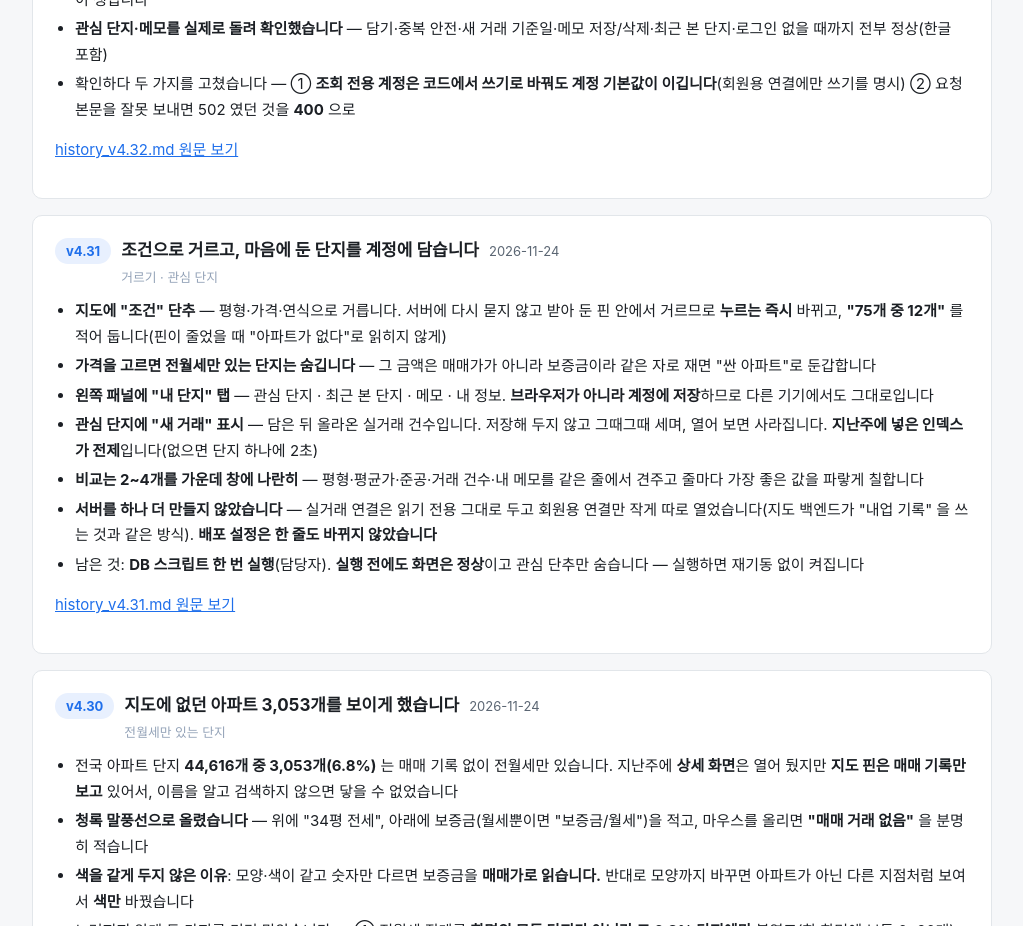
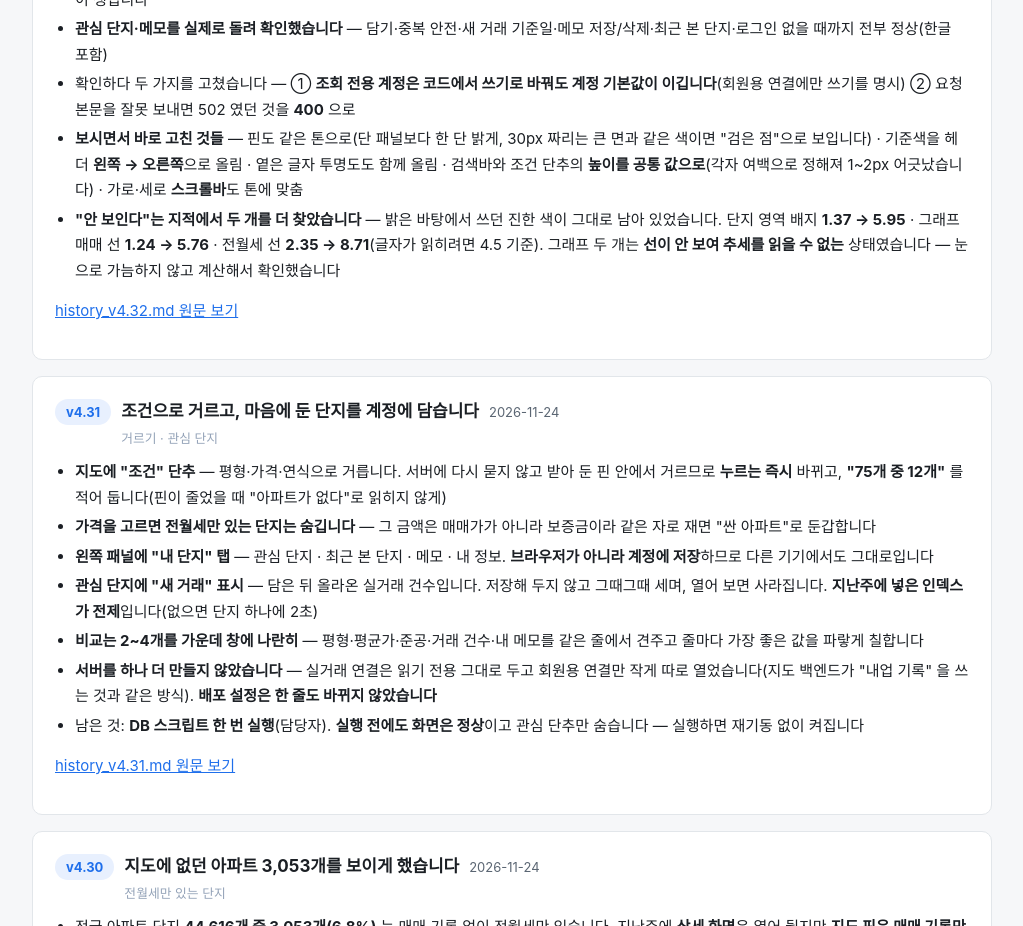
Before and after one commit to stylealist/sj-lab, a plain HTML site: page history/web/index.html in a window 1280 px wide. Shown: the part 980-1906 px from the top of the page, without its empty margins (128-1151 px from the left). Drawn offline with Linux system fonts and the light colour scheme.

Commit message:
docs: v4.32 후속 내용을 오프라인 요약 페이지에도 반영
- 보면서 고친 것들(핀 톤·기준색 밝힘·글자 투명도·공통 높이·스크롤바)과
  안 보이던 색 3곳(대비 1.37/1.24/2.35 → 5.95/5.76/8.71)을 카드에 추가
- 발행 페이지(artifact.html)에는 이미 들어가 있던 내용이다 — 두 곳을 맞춘다
- 발행: Version 145

Co-Authored-By: Claude Opus 5 <noreply@anthropic.com>

```diff
--- a/history/web/index.html
+++ b/history/web/index.html
@@ -124,6 +124,8 @@
         <li><b>지도와 단지 말풍선은 그대로</b>입니다 — 배경 지도가 밝아 말풍선은 흰 바탕이 가장 잘 읽힙니다. 작은 단추들은 평소 조용하게 두고 켜졌을 때만 색이 생깁니다</li>
         <li><b>관심 단지·메모를 실제로 돌려 확인했습니다</b> — 담기·중복 안전·새 거래 기준일·메모 저장/삭제·최근 본 단지·로그인 없을 때까지 전부 정상(한글 포함)</li>
         <li>확인하다 두 가지를 고쳤습니다 — ① <b>조회 전용 계정은 코드에서 쓰기로 바꿔도 계정 기본값이 이깁니다</b>(회원용 연결에만 쓰기를 명시) ② 요청 본문을 잘못 보내면 502 였던 것을 <b>400</b> 으로</li>
+        <li><b>보시면서 바로 고친 것들</b> — 핀도 같은 톤으로(단 패널보다 한 단 밝게, 30px 짜리는 큰 면과 같은 색이면 "검은 점"으로 보입니다) · 기준색을 헤더 <b>왼쪽 → 오른쪽</b>으로 올림 · 옅은 글자 투명도도 함께 올림 · 검색바와 조건 단추의 <b>높이를 공통 값으로</b>(각자 여백으로 정해져 1~2px 어긋났습니다) · 가로·세로 <b>스크롤바</b>도 톤에 맞춤</li>
+        <li><b>"안 보인다"는 지적에서 두 개를 더 찾았습니다</b> — 밝은 바탕에서 쓰던 진한 색이 그대로 남아 있었습니다. 단지 영역 배지 <b>1.37 → 5.95</b> · 그래프 매매 선 <b>1.24 → 5.76</b> · 전월세 선 <b>2.35 → 8.71</b>(글자가 읽히려면 4.5 기준). 그래프 두 개는 <b>선이 안 보여 추세를 읽을 수 없는</b> 상태였습니다 — 눈으로 가늠하지 않고 계산해서 확인했습니다</li>
       </ul>
       <p><a href="../history_v4.32.md">history_v4.32.md 원문 보기</a></p>
     </div>
```
